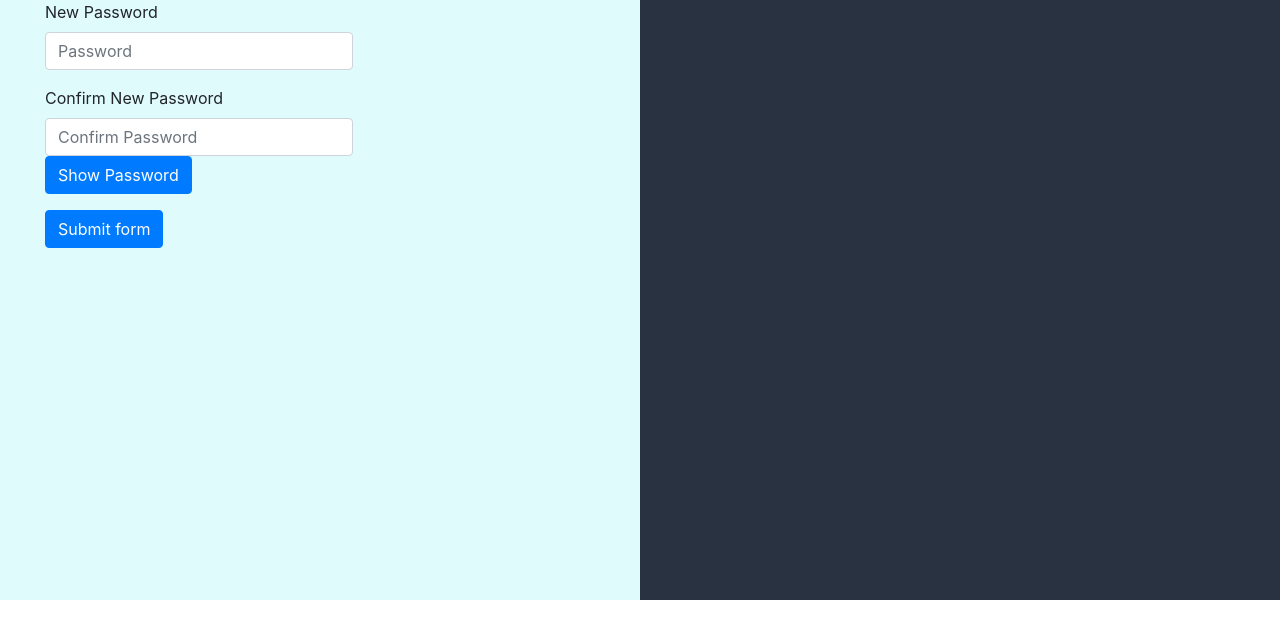
After one commit to Benedek4000/eng130_week4_project, a Flask app: page /reset in a window 1280 px wide. The commit adds this page. Shown: the top 639 px of the page. Run offline with Flask 2, Linux system fonts and the light colour scheme; some libraries are stand-ins or nearby versions.

Commit message:
added a reset password page

```diff
--- a/frontend/app.py
+++ b/frontend/app.py
@@ -18,6 +18,14 @@ def login():
 def signup():
     return render_template('signup.html')
 
+@app.route('/forgotPassword', methods=['GET','POST'])
+def forgotpassword():
+    return render_template('forgotpassword.html')
+
+@app.route('/reset', methods=['GET','POST'])
+def reset():
+    return render_template('passwordReset.html')
+
 
 @app.route('/videoplayer')
 def player():
--- a/frontend/templates/baseAuth.html
+++ b/frontend/templates/baseAuth.html
@@ -21,7 +21,7 @@
     <div class="container-fluid relative">
         <div class="row">
 
-            <div class="col-md-6 absolute left-half" style="background-color: #e0fbfc; height: 500px;">
+            <div class="col-md-6 absolute left-half" style="background-color: #e0fbfc; height: 600px">
                 {% block form1%} {% endblock %}
             </div>
 
--- a/frontend/templates/login.html
+++ b/frontend/templates/login.html
@@ -16,7 +16,7 @@
 
     <div class="row mb-4">
         <div class = "col">
-            <a href="/reset">Forgot Password?</a>
+            <a href="/forgotPassword">Forgot Password?</a>
         </div>
     </div>
 
--- /dev/null
+++ b/frontend/templates/passwordReset.html
@@ -0,0 +1,31 @@
+{% extends "baseAuth.html" %}
+
+{% block form1 %}
+<div class="container">
+    <form>
+        <div class="col-md-7 mb-3">
+            <label for="passowrd">New Password</label>
+            <input type="password" class="form-control" id="password" placeholder="Password" required>
+        </div>
+
+        <div class="col-md-7 mb-3">
+            <label for="confirmPassword">Confirm New Password</label>
+            <input type="password" class="form-control" id="confirmPassword" placeholder="Confirm Password" required>
+            <button type="button" class="btn btn-primary" onclick="showPassword() ">Show Password</button>
+        </div>
+
+
+
+        <div class="col-md-6">
+            <button class="btn btn-primary" type="submit" onclick="validateSignUpForm()">Submit form</button>
+        </div>
+
+    </form>
+</div>
+{% endblock %}
+
+{% block formInfo %}
+
+<!-- Insert Logo -->
+
+{% endblock %}
```
Also changed, not shown: frontend/templates/forgotpassword.html (+21 -2 lines).
